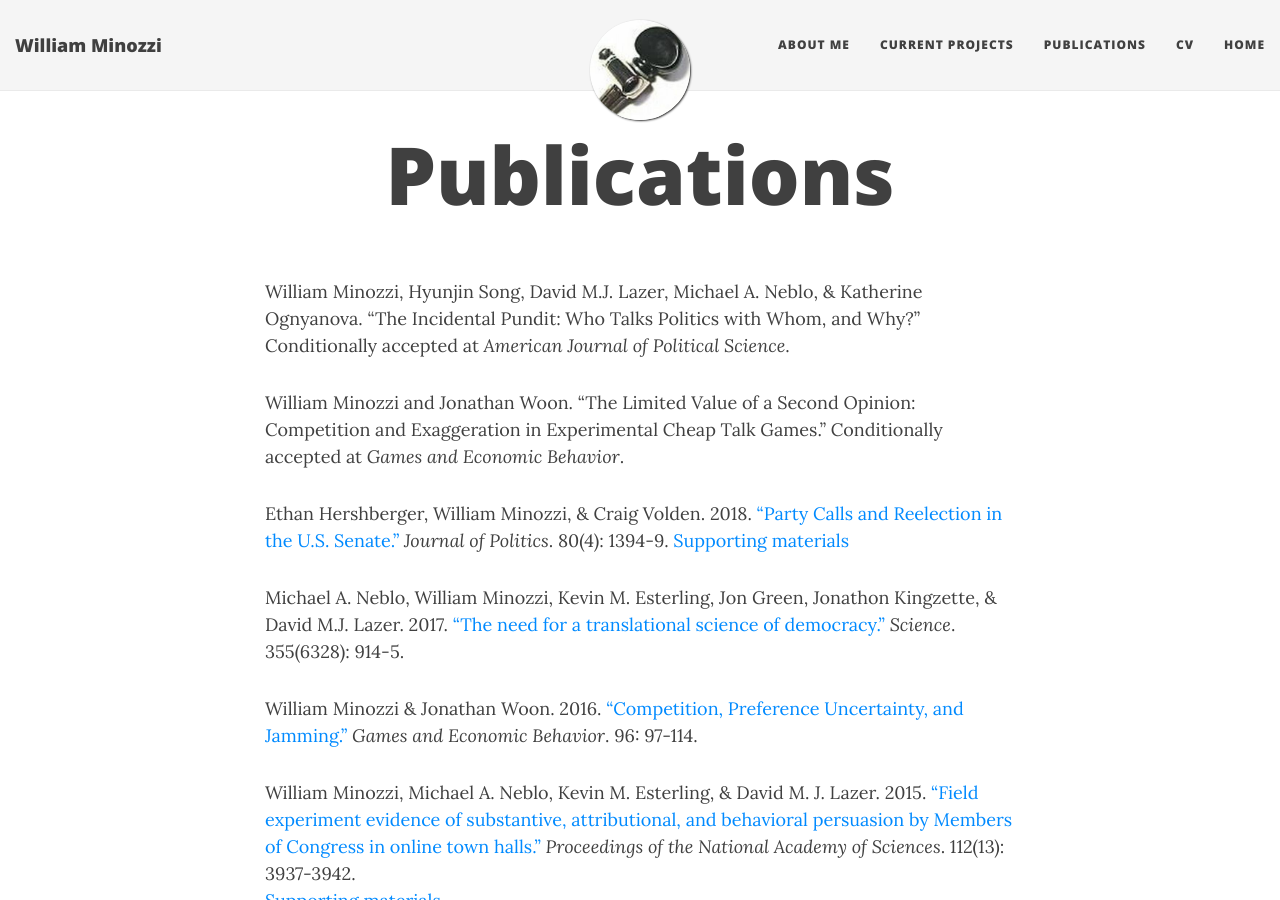
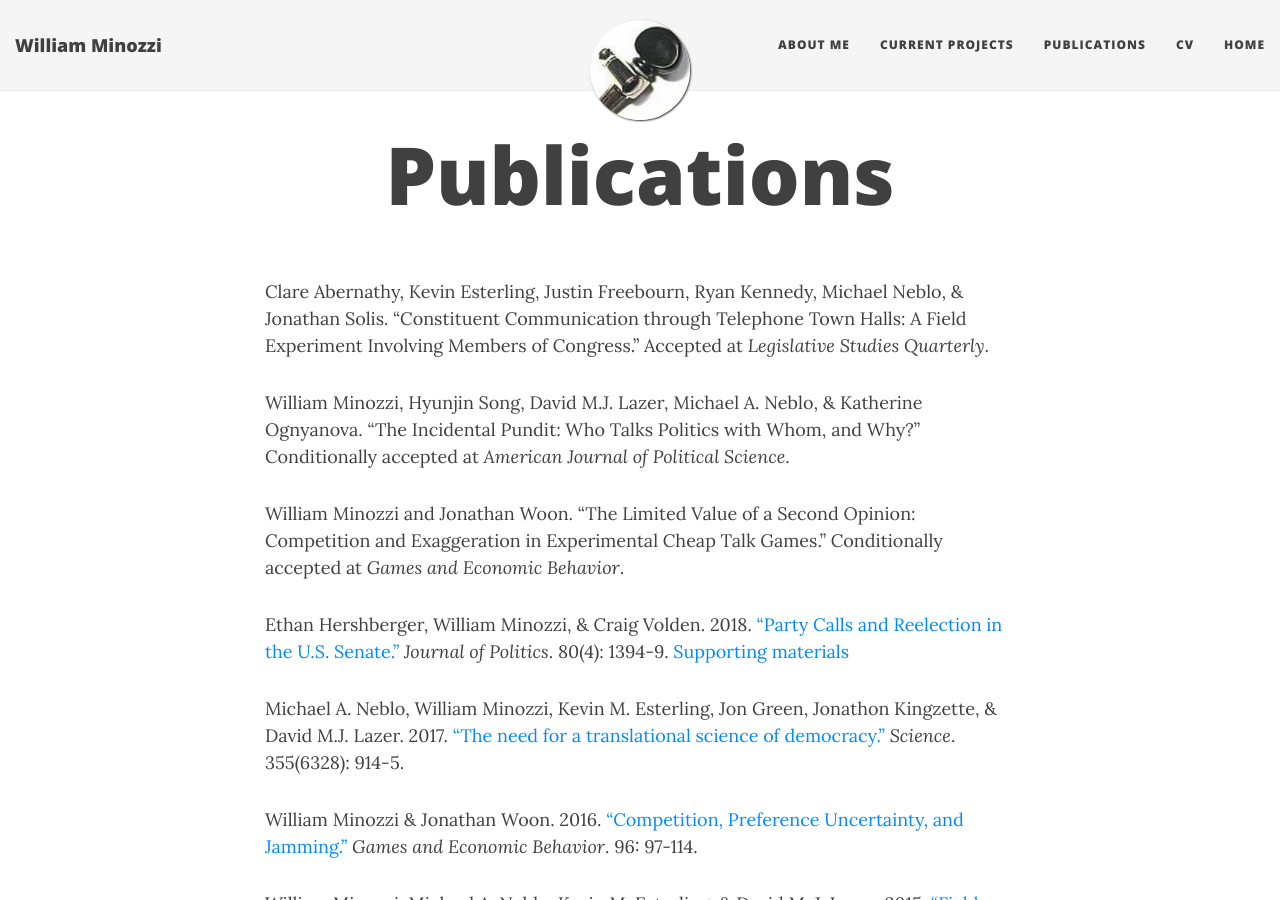
Before and after one commit to minozzi/minozzi.github.io, a Jekyll site: the page built from publications.md, in a window 1280 px wide and 900 px high. Built offline with Jekyll 4.4.1, drawn with Linux system fonts in a browser that asks for light colours; nearby versions of some CDN libraries.

Commit message:
updated CV, publications, projects

```diff
--- a/publications.md
+++ b/publications.md
@@ -2,6 +2,9 @@
 layout: page
 title: Publications
 ---
+Clare Abernathy, Kevin Esterling, Justin Freebourn, Ryan Kennedy, Michael Neblo, & Jonathan Solis.
+"Constituent Communication through Telephone Town Halls: A Field Experiment Involving Members of Congress."
+Accepted at *Legislative Studies Quarterly*.
 
 William Minozzi, Hyunjin Song, David M.J. Lazer, Michael A. Neblo, & Katherine Ognyanova.
 "The Incidental Pundit: Who Talks Politics with Whom, and Why?"
```
Also changed, not shown: projects.md (+0 -3 lines), 1 other file.
